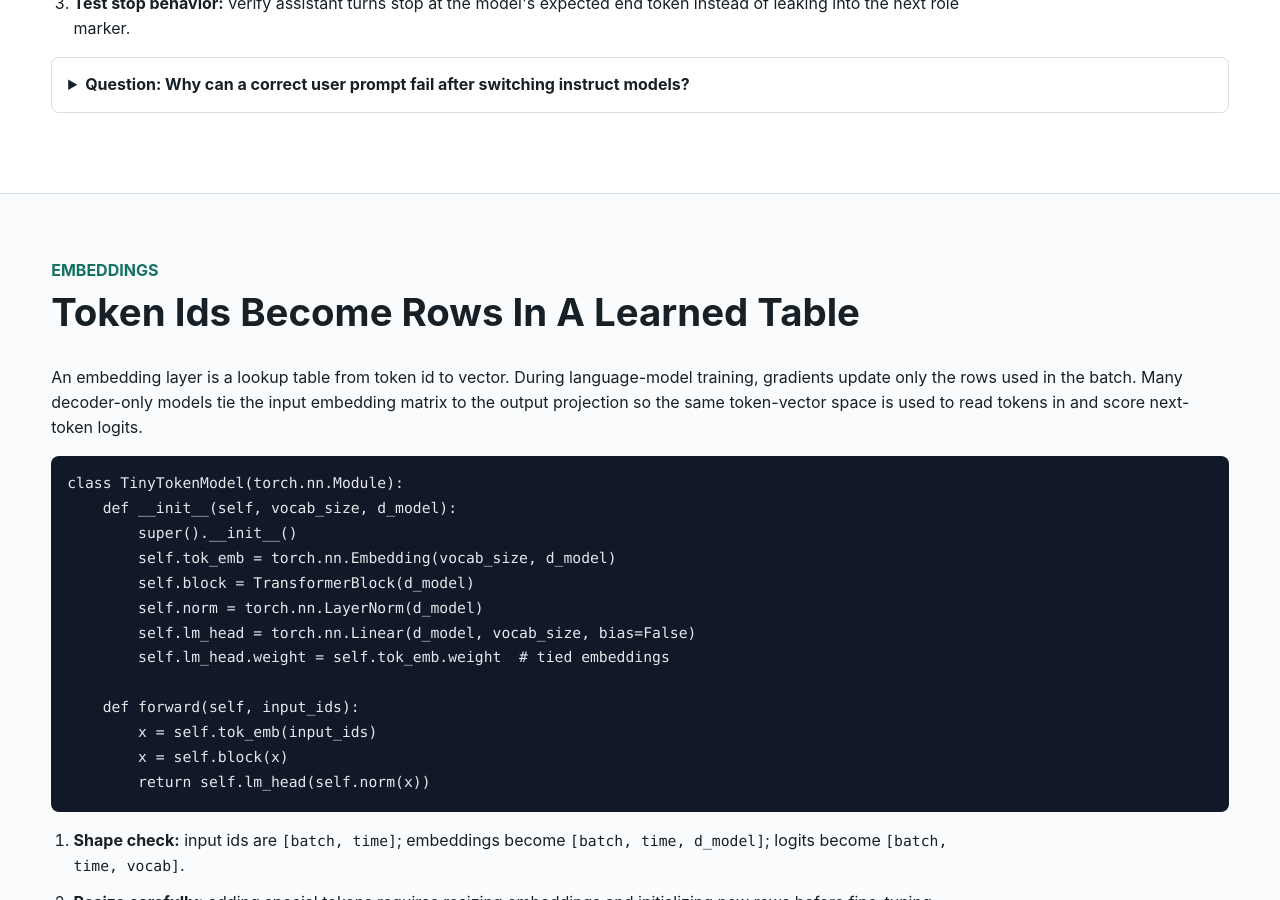
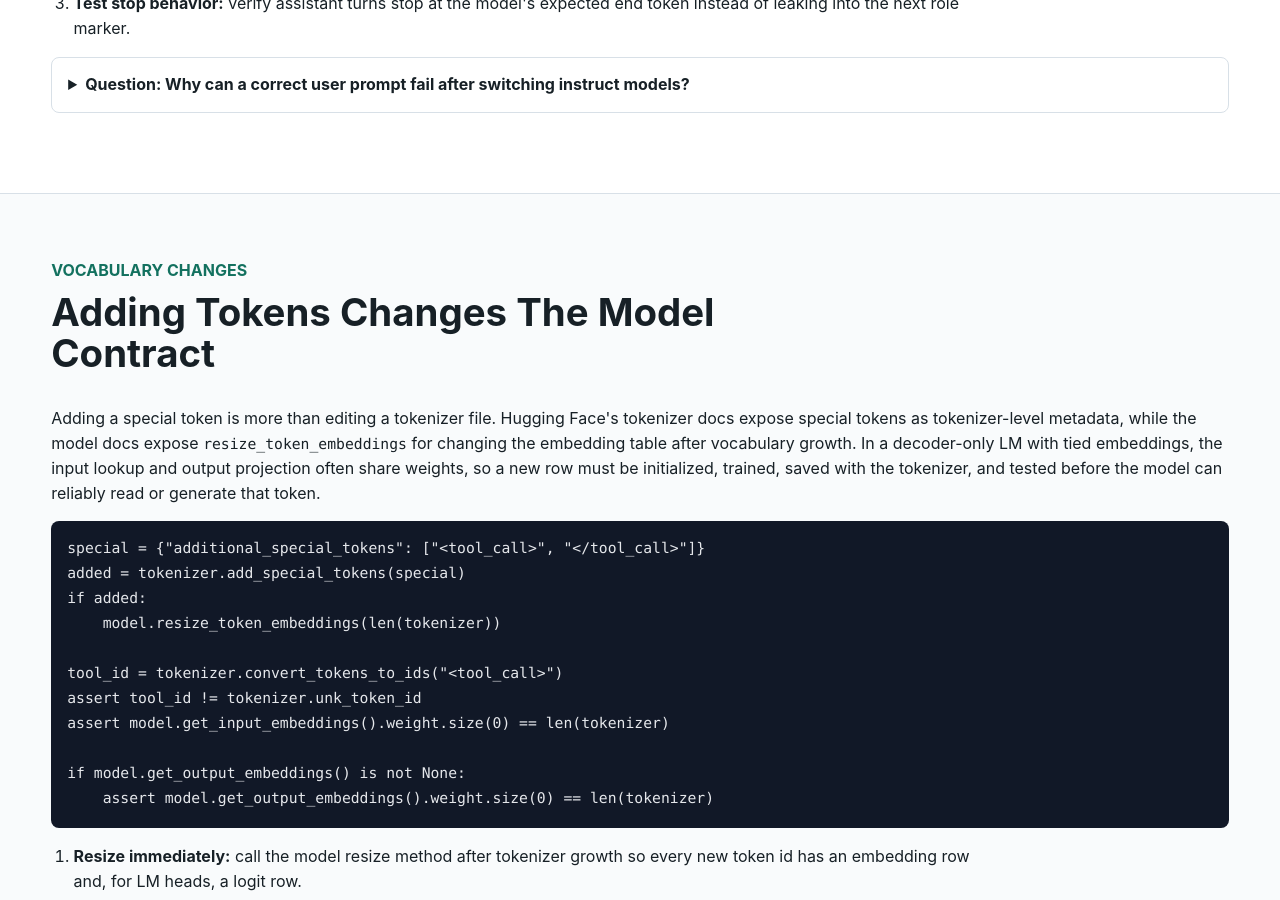
Before and after one commit to kennethli319/kennethli319.github.io, a Jekyll site: the page llm-ml-course/lessons/tokenization-embeddings.html, which Jekyll copies as it is, in a window 1280 px wide and 900 px high, scrolled down 3093 px. Built offline with Jekyll 4.4.1, drawn with Linux system fonts in a browser that asks for light colours; some of the changed text lies outside the part shown.

Commit message:
Sync special token embedding drill

```diff
--- a/llm-ml-course/lessons/tokenization-embeddings.html
+++ b/llm-ml-course/lessons/tokenization-embeddings.html
@@ -13,6 +13,7 @@
       <a href="#subwords">Subwords</a>
       <a href="#bpe">BPE Drill</a>
       <a href="#chat">Chat Templates</a>
+      <a href="#special-tokens">Special Tokens</a>
       <a href="#embeddings">Embeddings</a>
       <a href="#checks">Checks</a>
     </nav>
@@ -134,6 +135,44 @@ input_ids = tokenizer.apply_chat_template(
       </details>
     </section>
 
+    <section id="special-tokens" class="band">
+      <div class="section-head">
+        <p class="eyebrow">Vocabulary Changes</p>
+        <h2>Adding Tokens Changes The Model Contract</h2>
+      </div>
+      <p>
+        Adding a special token is more than editing a tokenizer file. Hugging
+        Face's tokenizer docs expose special tokens as tokenizer-level
+        metadata, while the model docs expose <code>resize_token_embeddings</code>
+        for changing the embedding table after vocabulary growth. In a
+        decoder-only LM with tied embeddings, the input lookup and output
+        projection often share weights, so a new row must be initialized,
+        trained, saved with the tokenizer, and tested before the model can
+        reliably read or generate that token.
+      </p>
+      <pre><code class="language-python">special = {"additional_special_tokens": ["&lt;tool_call&gt;", "&lt;/tool_call&gt;"]}
+added = tokenizer.add_special_tokens(special)
+if added:
+    model.resize_token_embeddings(len(tokenizer))
+
+tool_id = tokenizer.convert_tokens_to_ids("&lt;tool_call&gt;")
+assert tool_id != tokenizer.unk_token_id
+assert model.get_input_embeddings().weight.size(0) == len(tokenizer)
+
+if model.get_output_embeddings() is not None:
+    assert model.get_output_embeddings().weight.size(0) == len(tokenizer)</code></pre>
+      <ol class="steps">
+        <li><strong>Resize immediately:</strong> call the model resize method after tokenizer growth so every new token id has an embedding row and, for LM heads, a logit row.</li>
+        <li><strong>Initialize deliberately:</strong> newly added rows start untrained, so they need fine-tuning data or a documented initialization policy before they carry meaning.</li>
+        <li><strong>Save together:</strong> publish or checkpoint tokenizer files, special-token config, model weights, and chat template as one versioned bundle.</li>
+        <li><strong>Test generation:</strong> verify the model can both consume the new marker in prompts and assign finite logits to it when it is allowed as an output token.</li>
+      </ol>
+      <details class="qa">
+        <summary>Question: Why can a new special token crash or silently fail after fine-tuning starts?</summary>
+        <p>If the tokenizer emits an id beyond the model's embedding table, the forward pass can fail. If the row exists but stays untrained or the tokenizer is not saved with the checkpoint, the model may run while treating the marker as meaningless or inconsistent across machines.</p>
+      </details>
+    </section>
+
     <section id="embeddings" class="band">
       <div class="section-head">
         <p class="eyebrow">Embeddings</p>
@@ -188,6 +227,9 @@ input_ids = tokenizer.apply_chat_template(
         <a href="https://github.com/openai/tiktoken">OpenAI tiktoken</a>,
         <a href="https://github.com/openai/openai-cookbook/blob/main/examples/How_to_count_tokens_with_tiktoken.ipynb">OpenAI Cookbook token counting</a>,
         <a href="https://huggingface.co/docs/transformers/en/chat_templating">Hugging Face chat templates</a>,
+        <a href="https://huggingface.co/docs/transformers/en/main_classes/tokenizer">Hugging Face tokenizer docs</a>,
+        <a href="https://huggingface.co/docs/transformers/en/main_classes/model">Hugging Face model resize docs</a>,
+        <a href="https://docs.pytorch.org/docs/stable/generated/torch.nn.Embedding.html">PyTorch Embedding docs</a>,
         <a href="https://developers.openai.com/cookbook/examples/how_to_count_tokens_with_tiktoken">OpenAI token counting cookbook</a>,
         <a href="https://aclanthology.org/E17-2025/">Press and Wolf on tied embeddings</a>.
       </p>
```
